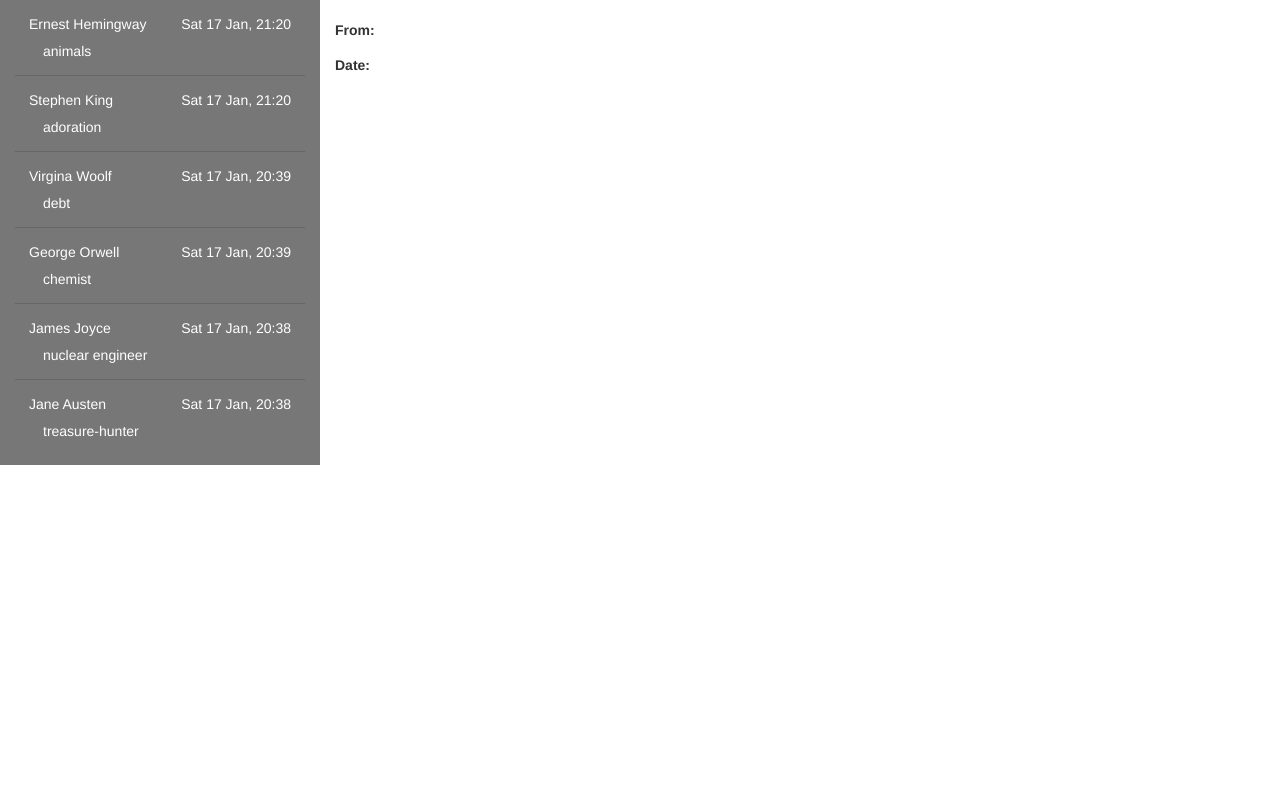
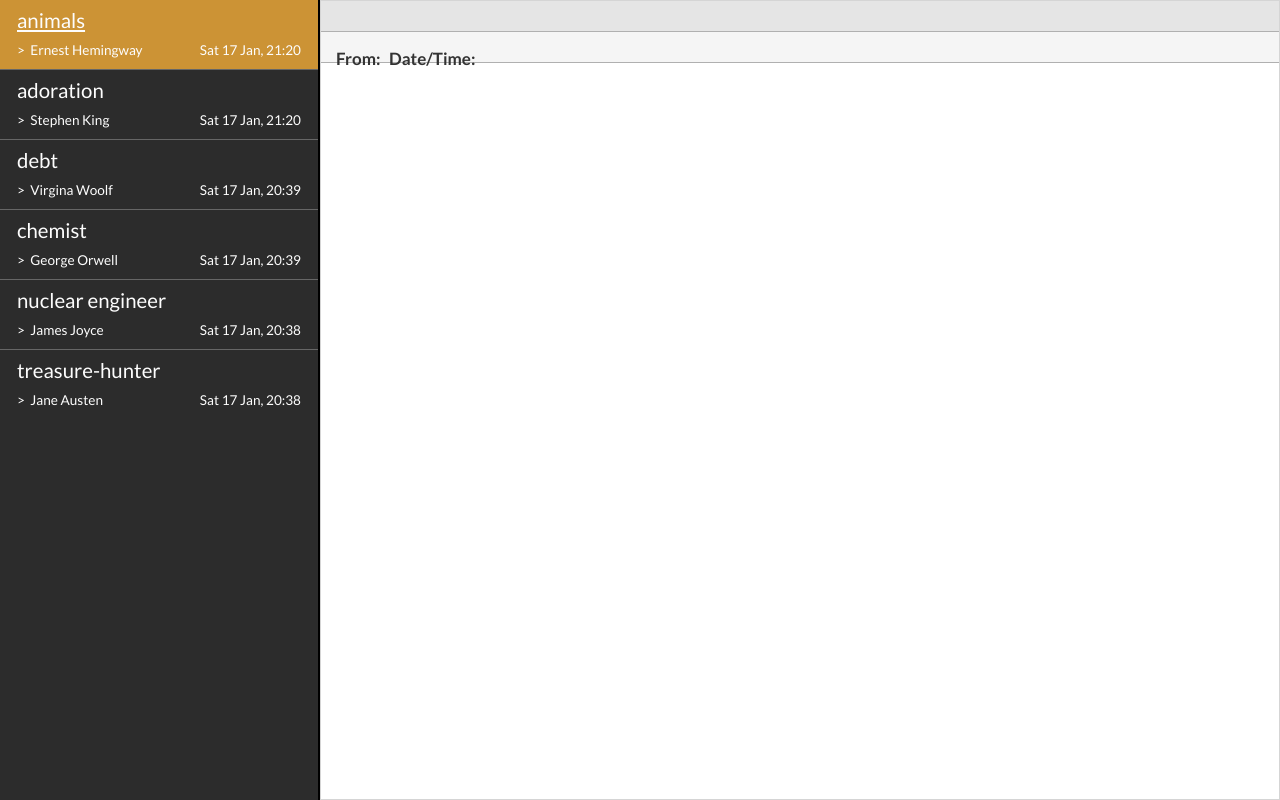
Before and after one commit to andretf/proto-mailbox, a website: page src/index.html in a window 1280 px wide. Drawn offline with nearby package versions, Linux system fonts and the light colour scheme; files that its build step writes are made by us from their sources; files whose address does not match are found by name.

Commit message:
applied theme and routes made more meaningful

```diff
--- a/src/app/app.js
+++ b/src/app/app.js
@@ -1,28 +1,29 @@
 var module = angular.module('mailbox', ['templates', 'ui.router']);
 
-module.config(['$stateProvider', '$urlRouterProvider',
-  function($stateProvider, $urlRouterProvider) {
+module.config(function ($stateProvider, $urlRouterProvider) {
   var mailboxState = {
     name: 'mailbox',
-    url: '/',
+    url: '/messages',
     template: '<mailbox></mailbox>'
   };
   var messageState = {
     name: 'message',
-    url: '/:id',
+    url: '/messages/:id',
     template: '<mailbox></mailbox>'
   };
 
   $stateProvider.state(messageState);
   $stateProvider.state(mailboxState);
-  $urlRouterProvider.otherwise('/');
-}]);
+
+  $urlRouterProvider.otherwise('/messages');
+
+  //$locationProvider.html5Mode({ enabled: true, requireBase: false});
+});
 
 module.component('mailbox', {
   templateUrl: "mailbox/mailbox.html",
   controller: function ($http) {
     var vm = this;
-
     $http.get('../data/mailbox.json').then(function (response) {
       vm.messages = response.data.messages;
     });
@@ -43,7 +44,7 @@ module.component('message', {
   templateUrl: "mailbox/message/message.html",
   controller: function ($http, $stateParams) {
     var vm = this;
-    $http.get('../data/mailbox.json').then(function (response) {
+    $http.get('../data/mailbox.json', {cache: true}).then(function (response) {
       vm.message = response.data.messages.find(function (msg) {
         return msg.uid == $stateParams.id;
       });
--- a/src/assets/stylesheets/main.sass
+++ b/src/assets/stylesheets/main.sass
@@ -1,18 +1,48 @@
 @import 'base/theme'
 
-.main
-  .row
+html, body, .container-fluid
+  height: 100%
+
+body
+  font-family: "Lato", "Helvetica Neue", Helvetica, Arial, sans-serif
+
+body
+  font-size: 1.4rem
+  @media (min-width: 768px) and (max-width: 991px)
+    font-size: 1.5rem
+  @media (min-width: 992px) and (max-width: 1999px)
+    font-size: 1.6rem
+  @media (min-width: 1200px)
+    font-size: 1.7rem
+
+
+ui-view, mailbox, message, message-summary
+  display: block
+  height: 100%
+
+@media (min-width: 768px)
+  .row-equal-height
     display: -webkit-box
     display: -webkit-flex
     display: -ms-flexbox
     display: flex
+    height: 100%
     flex-wrap: wrap
     > [class*='col-']
       display: flex
       flex-direction: column
+      float: none
 
 .sidebar
-  background-color: $grey
+  background-color: #2c2c2c
+  //box-shadow: 0 0 1em #000
+  max-height: 200px
+  overflow-y: auto
+  padding: 0
+  @media (min-width: 768px)
+    border-right: 2px solid #000
+    max-height: none
+    overflow-y: visible
 
 .msg-summary-item
   border-bottom: 1px solid #666666
@@ -23,11 +53,48 @@
   padding: 0
   margin: 0
   a
-    color: #fff
+    color: #fdfdfd
     display: block
-    padding: 1em
+    padding: .5em 1em
   a:hover
-    background-color: $grey-light
+    background-color: desaturate(#ff9f02, 40%)
   p
     padding: 0
-    margin: .5em 0 0 1em
+    margin: .4em 0 0 8em
+
+.message-summary-subject
+  font-size: 1.2em
+  margin: 0 0 .5em 0
+  padding: 0
+
+.message-summary-footer
+  font-size: .8em
+  &::before
+    content: '>'
+    float: left
+    margin-right: .4em
+
+.message-summary-datetime
+
+.message-full
+  $padding: 1.5rem
+  $border: 1px solid darken(#f0f0f0, 25%)
+
+  border: 1px solid #d5d5d5
+  //box-shadow: 0 0 1em lighten(#000, 20%)
+  margin: 0 -15px
+
+  h1, dl, article
+    padding: $padding
+
+  header
+    background-color: #f5f5f5
+    h1
+      background-color: #e5e5e5
+      border-bottom: $border
+      margin: 0
+    dl
+      border-bottom: $border
+    dt
+      float: left
+      margin-right: .5em
--- a/src/index.html
+++ b/src/index.html
@@ -2,9 +2,11 @@
 <html lang="en">
 <head>
   <meta charset="UTF-8">
+  <base href="/">
   <title>Simple Mailbox</title>
   <link rel="stylesheet" href="assets/stylesheets/vendor.css">
   <link rel="stylesheet" href="assets/stylesheets/main.css">
+  <link href="https://fonts.googleapis.com/css?family=Lato:400,700" rel="stylesheet">
 </head>
 <body ng-app="mailbox">
 
```
Also changed, not shown: src/app/mailbox/mailbox.html (+2 -2 lines), src/app/mailbox/message/message.html (+6 -7 lines), src/app/mailbox/message/summary.html (+10 -9 lines), dist/app/templates.js, dist/assets/stylesheets/main.css, dist/index.html.
